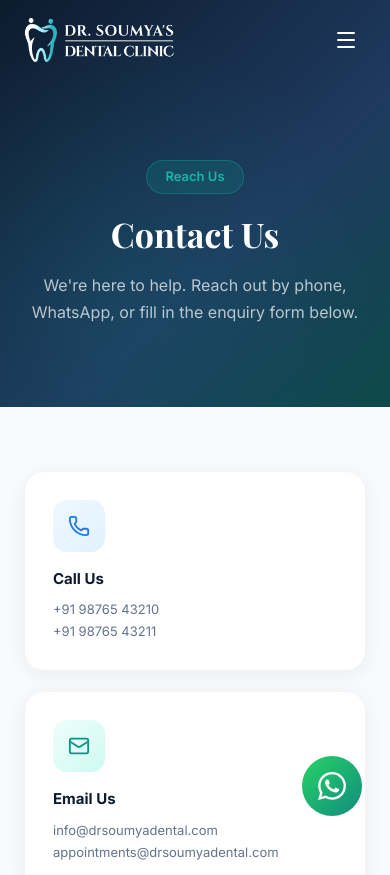
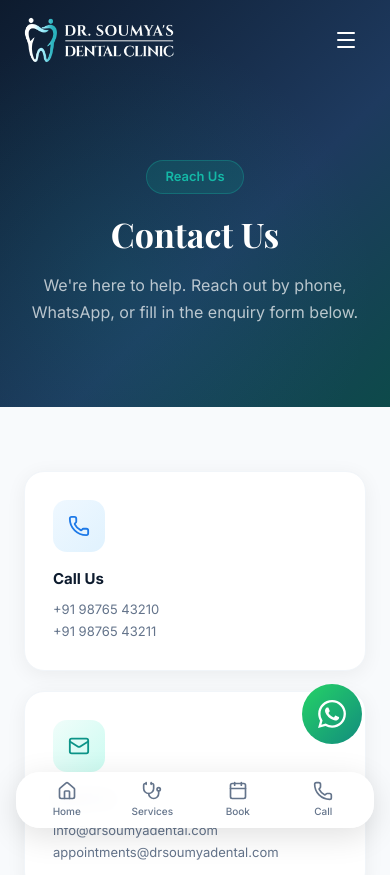
Before and after one commit to anujayeshalukka/drsoumya, a React (Vite) app: page /contact in a window 390 px wide. Shown: the top 875 px of the page. Built offline with nearby package versions, Linux system fonts and the light colour scheme; a web font is replaced by a local one.

Commit message:
Mobile UI improvements: Floating bottom bar, WhatsApp button positioning, form layout fixes, and reduced padding on mobile.

```diff
--- a/src/App.tsx
+++ b/src/App.tsx
@@ -2,6 +2,7 @@ import { BrowserRouter, Routes, Route } from 'react-router-dom';
 import Navbar from './components/Navbar';
 import Footer from './components/Footer';
 import WhatsAppButton from './components/WhatsAppButton';
+import MobileBottomBar from './components/MobileBottomBar';
 import Home from './pages/Home';
 import About from './pages/About';
 import Services from './pages/Services';
@@ -30,6 +31,7 @@ export default function App() {
         </main>
         <Footer />
         <WhatsAppButton />
+        <MobileBottomBar />
       </div>
     </BrowserRouter>
   );
--- a/src/components/EnquiryForm.tsx
+++ b/src/components/EnquiryForm.tsx
@@ -80,7 +80,7 @@ export default function EnquiryForm() {
   }
 
   return (
-    <form onSubmit={handleSubmit} style={{
+    <form onSubmit={handleSubmit} className="form-container" style={{
       background: 'white',
       borderRadius: 24,
       padding: '36px',
@@ -101,7 +101,7 @@ export default function EnquiryForm() {
         }}>{error}</div>
       )}
 
-      <div style={{ display: 'grid', gridTemplateColumns: '1fr 1fr', gap: 16, marginBottom: 16 }}>
+      <div className="enquiry-form-grid">
         <div>
           <label style={{ display: 'block', fontSize: 13, fontWeight: 600, color: '#374151', marginBottom: 6 }}>
             Full Name <span style={{ color: '#ef4444' }}>*</span>
@@ -165,6 +165,23 @@ export default function EnquiryForm() {
       }}>
         {submitting ? 'Sending...' : (<><Send size={16} /> Send Enquiry</>)}
       </button>
+
+      <style>{`
+        .enquiry-form-grid {
+          display: grid;
+          grid-template-columns: 1fr 1fr;
+          gap: 16px;
+          margin-bottom: 16px;
+        }
+        @media (max-width: 640px) {
+          .enquiry-form-grid {
+            grid-template-columns: 1fr;
+          }
+          .form-container {
+            padding: 20px !important;
+          }
+        }
+      `}</style>
     </form>
   );
 }
--- /dev/null
+++ b/src/components/MobileBottomBar.tsx
@@ -0,0 +1,97 @@
+import { Link, useLocation } from 'react-router-dom';
+import { Home, Stethoscope, Calendar, Phone } from 'lucide-react';
+
+export default function MobileBottomBar() {
+  const location = useLocation();
+
+  const navItems = [
+    { label: 'Home', path: '/', icon: Home, isExternal: false },
+    { label: 'Services', path: '/services', icon: Stethoscope, isExternal: false },
+    { label: 'Book', path: '/appointment', icon: Calendar, isExternal: false },
+    { label: 'Call', path: 'tel:+919876543210', icon: Phone, isExternal: true },
+  ];
+
+  return (
+    <>
+      <nav className="mobile-bottom-bar" style={{
+        position: 'fixed',
+        bottom: 'calc(16px + env(safe-area-inset-bottom, 0px))',
+        left: '16px',
+        right: '16px',
+        backgroundColor: 'rgba(255, 255, 255, 0.95)',
+        backdropFilter: 'blur(10px)',
+        boxShadow: '0 8px 32px rgba(0, 0, 0, 0.12)',
+        borderRadius: '24px',
+        display: 'none', // Hidden by default, shown via media query
+        justifyContent: 'space-around',
+        alignItems: 'center',
+        height: '56px',
+        zIndex: 1000,
+        padding: '0 8px',
+      }}>
+        {navItems.map((item) => {
+          const Icon = item.icon;
+          const isActive = location.pathname === item.path;
+
+          const linkStyle = {
+            display: 'flex',
+            flexDirection: 'column' as const,
+            alignItems: 'center',
+            justifyContent: 'center',
+            textDecoration: 'none',
+            color: isActive ? '#0d9488' : '#64748b',
+            width: '100%',
+            height: '100%',
+            gap: '3px',
+            transition: 'color 0.2s ease',
+          };
+
+          const iconStyle = {
+            transform: isActive ? 'scale(1.1)' : 'scale(1)',
+            transition: 'transform 0.2s ease',
+          };
+
+          const labelStyle = {
+            fontSize: '10px',
+            fontWeight: isActive ? 600 : 500,
+          };
+
+          if (item.isExternal) {
+            return (
+              <a key={item.label} href={item.path} style={linkStyle}>
+                <Icon size={20} style={iconStyle} />
+                <span style={labelStyle}>{item.label}</span>
+              </a>
+            );
+          }
+
+          return (
+            <Link key={item.label} to={item.path} style={linkStyle}>
+              <Icon size={20} style={iconStyle} />
+              <span style={labelStyle}>{item.label}</span>
+            </Link>
+          );
+        })}
+      </nav>
+
+      {/* CSS to show only on mobile and add padding to body so content isn't hidden behind the bar */}
+      <style>{`
+        @media (max-width: 768px) {
+          .mobile-bottom-bar {
+            display: flex !important;
+          }
+          body {
+            /* Add padding to bottom to prevent content from being hidden behind the bar */
+            padding-bottom: 100px;
+            padding-bottom: calc(100px + env(safe-area-inset-bottom, 0px));
+          }
+          /* Hide the WhatsApp button or adjust its position so it doesn't overlap */
+          .whatsapp-btn-wrapper {
+            bottom: 100px !important;
+            bottom: calc(100px + env(safe-area-inset-bottom, 0px)) !important;
+          }
+        }
+      `}</style>
+    </>
+  );
+}
--- a/src/components/WhatsAppButton.tsx
+++ b/src/components/WhatsAppButton.tsx
@@ -15,7 +15,7 @@ export default function WhatsAppButton() {
   }, []);
 
   return (
-    <div style={{ position: 'fixed', bottom: 28, right: 28, zIndex: 9999 }}>
+    <div className="whatsapp-btn-wrapper" style={{ position: 'fixed', bottom: 28, right: 28, zIndex: 9999, transition: 'bottom 0.3s ease' }}>
       {/* Tooltip */}
       {tooltip && (
         <div style={{
--- a/src/index.css
+++ b/src/index.css
@@ -301,10 +301,6 @@ input:focus, textarea:focus, select:focus {
 
 /* WhatsApp floating button */
 .wa-float {
-  position: fixed;
-  bottom: 28px;
-  right: 28px;
-  z-index: 9999;
   width: 60px;
   height: 60px;
   background: linear-gradient(135deg, #25d366, #128c7e);
--- a/src/pages/Appointment.tsx
+++ b/src/pages/Appointment.tsx
@@ -188,6 +188,7 @@ export default function Appointment() {
               <motion.div
                 initial={{ opacity: 0, scale: 0.95 }}
                 animate={{ opacity: 1, scale: 1 }}
+                className="form-container"
                 style={{
                   background: 'linear-gradient(135deg, #f0fdf4, #ecfdf5)',
                   border: '2px solid #86efac',
@@ -216,6 +217,7 @@ export default function Appointment() {
             ) : (
               <motion.form
                 id="appointment-form"
+                className="form-container"
                 initial={{ opacity: 0, x: 20 }}
                 animate={{ opacity: 1, x: 0 }}
                 transition={{ duration: 0.7 }}
@@ -239,7 +241,7 @@ export default function Appointment() {
                   </div>
                 )}
 
-                <div style={{ display: 'grid', gridTemplateColumns: '1fr 1fr', gap: 16, marginBottom: 16 }}>
+                <div className="form-grid">
                   <FieldWrap icon={<User size={15} color="#0d9488" />} label="Patient Name *">
                     <input ref={nameInputRef} name="patient_name" value={form.patient_name} onChange={handleChange} placeholder="Full name" style={inputStyle} />
                   </FieldWrap>
@@ -252,7 +254,7 @@ export default function Appointment() {
                   <input name="email" value={form.email} onChange={handleChange} placeholder="your@email.com" type="email" style={inputStyle} />
                 </FieldWrap>
 
-                <div style={{ display: 'grid', gridTemplateColumns: '1fr 1fr', gap: 16, marginBottom: 16 }}>
+                <div className="form-grid">
                   <FieldWrap icon={<Calendar size={15} color="#0d9488" />} label="Preferred Date *">
                     <input
                       name="preferred_date" value={form.preferred_date} onChange={handleChange}
@@ -303,6 +305,23 @@ export default function Appointment() {
           </div>
         </div>
       </section>
+
+      <style>{`
+        .form-grid {
+          display: grid;
+          grid-template-columns: 1fr 1fr;
+          gap: 16px;
+          margin-bottom: 16px;
+        }
+        @media (max-width: 640px) {
+          .form-grid {
+            grid-template-columns: 1fr;
+          }
+          .form-container {
+            padding: 24px 20px !important;
+          }
+        }
+      `}</style>
     </div>
   );
 }
```
Also changed, not shown: src/assets/fav.png (added).
